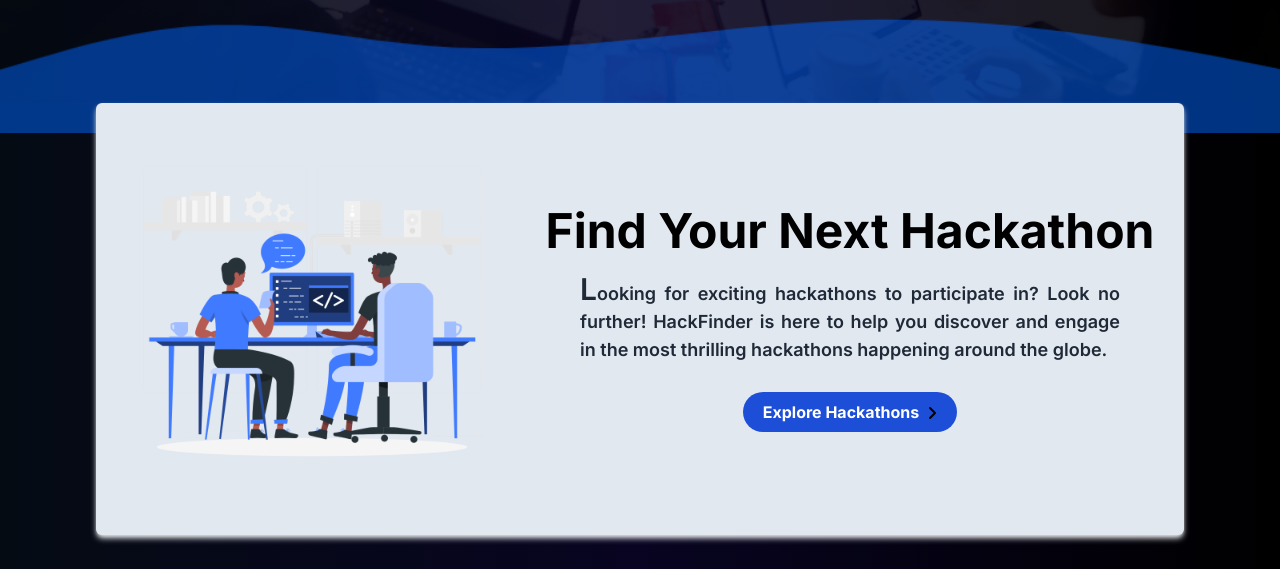
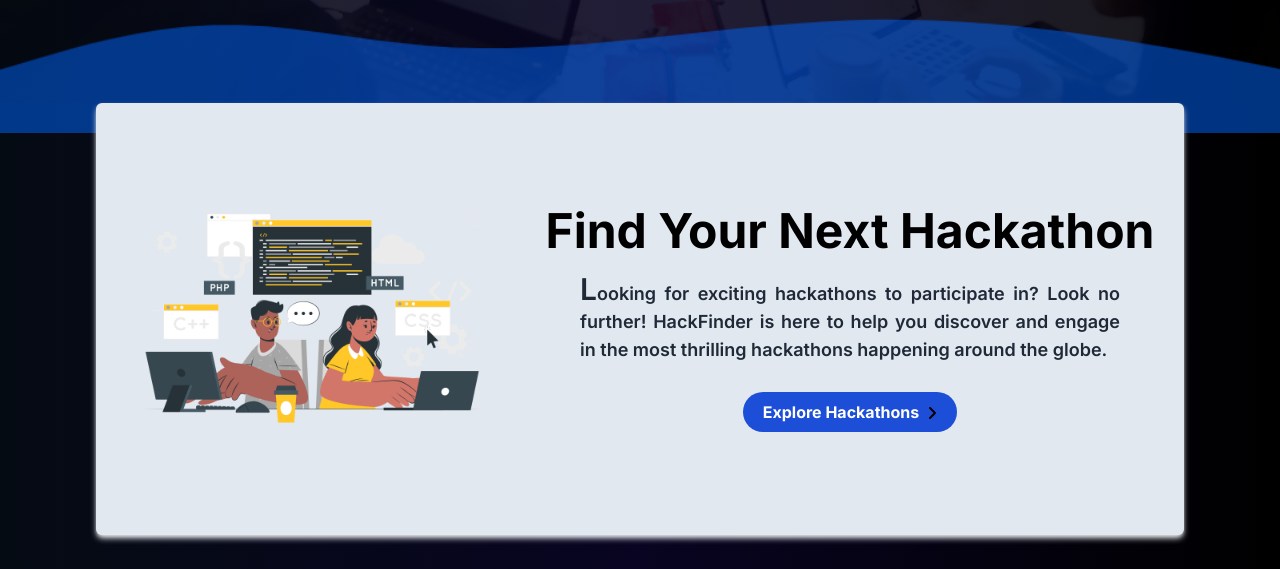
Before and after one commit to anurag-327/HackFinder, a Next.js app: page / in a window 1280 px wide. Shown: the part 667-1236 px from the top of the page. Built offline with nearby package versions, Linux system fonts and the light colour scheme; no server answers; the database is empty.

Commit message:
added static images

```diff
--- a/app/page.js
+++ b/app/page.js
@@ -2,67 +2,67 @@
 import Header from "@/components/Header";
 import Banner from "@/components/Banner";
 import Card from "@/components/miniComponents/Card";
-import card1 from "../public/FindNextHackathon1.png"
-import card2 from "../public/GrowSkills.jpg"
-import card3 from "../public/StayInformed.jpg"
-import card4 from "../public/JoinCommunity.jpg"
-import card5 from "../public/Contribute.jpg"
 import FAQ from "../components/FAQ";
 export default function Home()
 {
    const FindnextHackathon={
+      id:1,
       title:"Find Your Next Hackathon",
       description:`Looking for exciting hackathons to participate in?
       Look no further! HackFinder is here to help you
       discover and engage in the most thrilling hackathons
       happening around the globe.`,
-      image:card1,
+
       reverse:false,
       explorebtn:true,
       authbtn:false,
       contributebtn:false
    }
    const GrowSkills={
+      id:2,
       title:"Grow Your Skills",
       description:`Hackathons are the perfect platforms to learn and
       develop new skills. Enhance your coding prowess,
       gain hands-on experience, and boost your portfolio.
       Challenge yourself, and unlock your full potential.`,
-      image:card2,
+
       reverse:true,
       explorebtn:false,
       authbtn:false,
       contributebtn:false
    }
    const StayInformed={
+      id:3,
       title:"Stay Informed",
       description:`Never miss an opportunity! Stay up to date with the
       latest hackathons, workshops, and tech events through
       our comprehensive event calendar and personalized
       notifications. Be at the forefront of the innovation
       wave.`,
-      image:card3,
+
       reverse:false,
       explorebtn:false,
       authbtn:false,
       contributebtn:false
    }
    const JoinCommunity={
+      id:4,
       title:"Join the HackFinder Community",
       description:`Sign up now and become part of a dynamic community
       of passionate individuals who are eager to make a
       difference. Experience the thrill of hackathons
       like never before with HackFinder.`,
-      image:card4,
+
       reverse:true,
       explorebtn:false,
       authbtn:true,
       contributebtn:false
    }
    const ContributeToCommunity={
+      id:5,
       title:"Contribute to HackFinder Community",
       description:`At HackFinder, we believe in the power of community collaboration. As a user of our platform, you have the opportunity to contribute and help us expand our hackathon database. Found a new and exciting hackathon that isn't listed here? Share it with us and let others discover it too!`,
-      image:card5,
+
       reverse:false,
       explorebtn:false,
       authbtn:false,
--- a/components/miniComponents/Card.jsx
+++ b/components/miniComponents/Card.jsx
@@ -8,7 +8,21 @@
     whileInView="visible"
     viewport={{ once: true }}
     className="z-10 flex flex-col min-h-[300px] shadow-md shadow-gray-200  mx-auto  justify-center items-center text-black rounded-md md:gap-5 bg-slate-200 p-4 md:flex-row w-[85%] md:w-[85%]">
-        <Image className={`${data.reverse&&"md:order-2"} rounded-md`} src={data.image} width={400} height={400} alt={data.title} />
+        {
+            data.id==1&&<Image className={`${data.reverse&&"md:order-2"} rounded-md`} src="/FindNextHackathon.png" width={400} height={400} alt={data.title} />
+        }
+        {
+            data.id==2&&<Image className={`${data.reverse&&"md:order-2"} rounded-md`} src="/GrowSkills.jpg" width={400} height={400} alt={data.title} />
+        }
+        {
+            data.id==3&&<Image className={`${data.reverse&&"md:order-2"} rounded-md`} src="/StayInformed.jpg" width={400} height={400} alt={data.title} />
+        }
+        {
+            data.id==4&&<Image className={`${data.reverse&&"md:order-2"} rounded-md`} src="/JoinCommunity.jpg" width={400} height={400} alt={data.title} />
+        }
+        {
+            data.id==5&&<Image className={`${data.reverse&&"md:order-2"} rounded-md`} src="/Contribute.jpg" width={400} height={400} alt={data.title} />
+        }
         <div className={`${data.reverse&&"md:order-1"} p-2 flex flex-col`}>
             <h2 className="text-3xl font-bold text-center md:text-5xl">{data.title}</h2>
             <p className="mt-4 text-lg font-semibold text-justify text-gray-800 first-letter:text-3xl xl:px-10 ">{data.description}</p>
```
